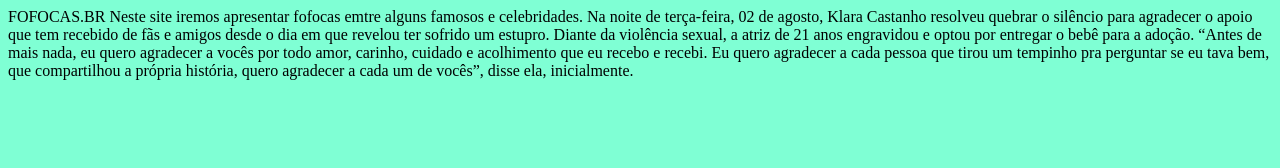
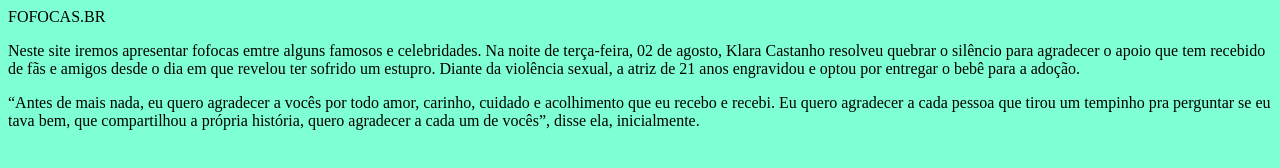
Before and after one commit to edina-fambomel/pensamentocomputacional, a plain HTML site: page index.html in a window 1280 px wide. Drawn offline with Linux system fonts and the light colour scheme.

Commit message:
gwstyeqgvdfger

```diff
--- a/index.html
+++ b/index.html
@@ -10,15 +10,15 @@
 <html>
 <body
 <h1>FOFOCAS.BR</h1>
-Neste site iremos apresentar fofocas emtre alguns famosos e celebridades.
+<p>Neste site iremos apresentar fofocas emtre alguns famosos e celebridades.
 Na noite de terça-feira, 02 de agosto, Klara Castanho resolveu quebrar o silêncio para
 agradecer o apoio que tem recebido de fãs e amigos desde o dia em que revelou ter sofrido
 um estupro. Diante da violência sexual, a atriz de 21 anos engravidou e optou por
-entregar o bebê para a adoção.
-“Antes de mais nada, eu quero agradecer a vocês por todo amor, carinho, cuidado e acolhimento
+entregar o bebê para a adoção.</p>
+</p>“Antes de mais nada, eu quero agradecer a vocês por todo amor, carinho, cuidado e acolhimento
 que eu recebo e recebi. Eu quero agradecer a cada pessoa que tirou um tempinho pra perguntar se
 eu tava bem, que compartilhou a própria história, quero agradecer a cada um de vocês”,
-disse ela, inicialmente.
+disse ela, inicialmente.</p>
 
 
 </body
--- a/style.css
+++ b/style.css
@@ -1,2 +1,3 @@
 body {background-color: aquamarine;}
-h1{font-size: 50px;text-align: center;color: black;}
+h1{font-size: 50px;text-align: center;color: black;
+ p{background-color: blue;font-size:25px;text-align:justifc}
```
